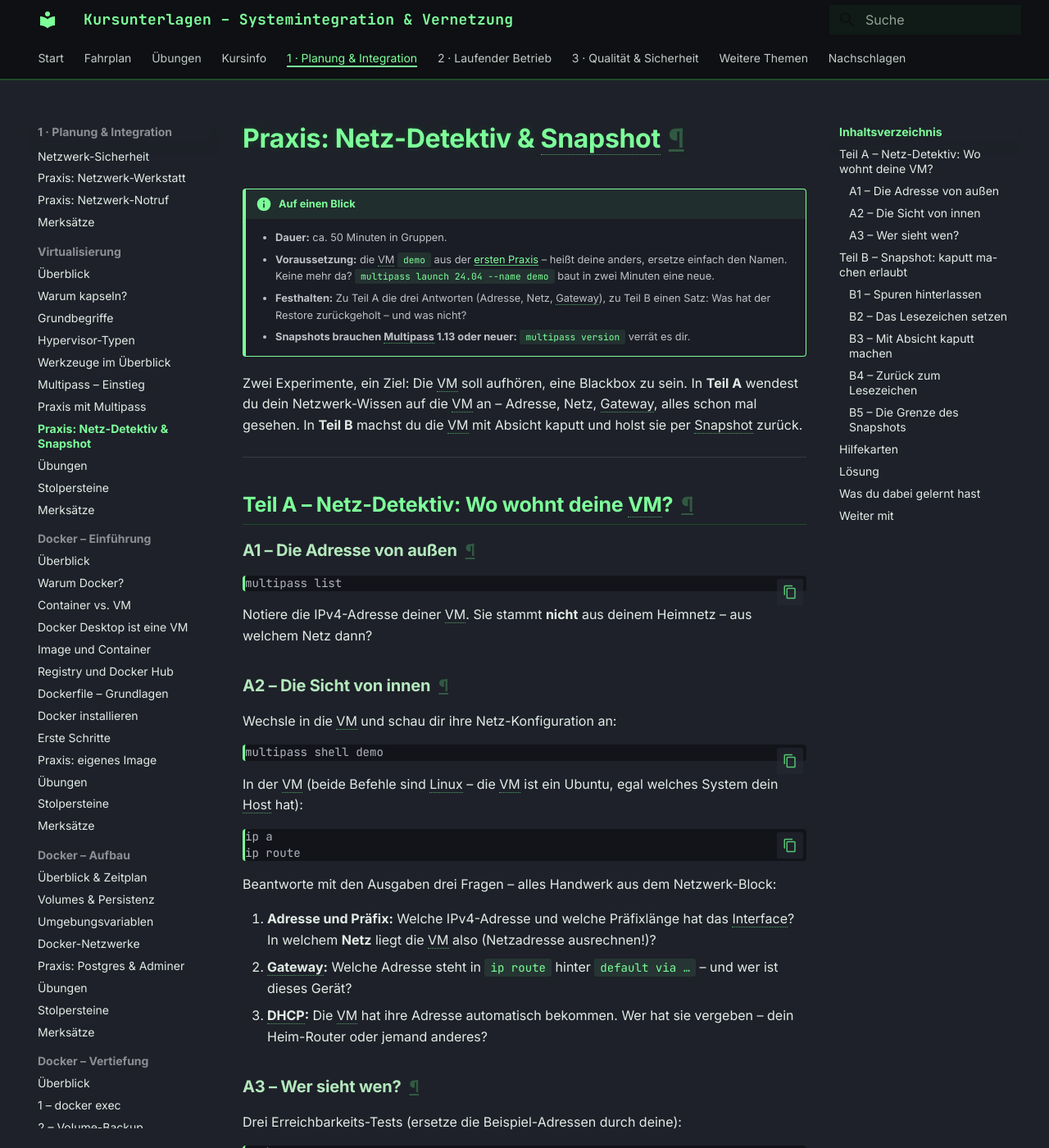
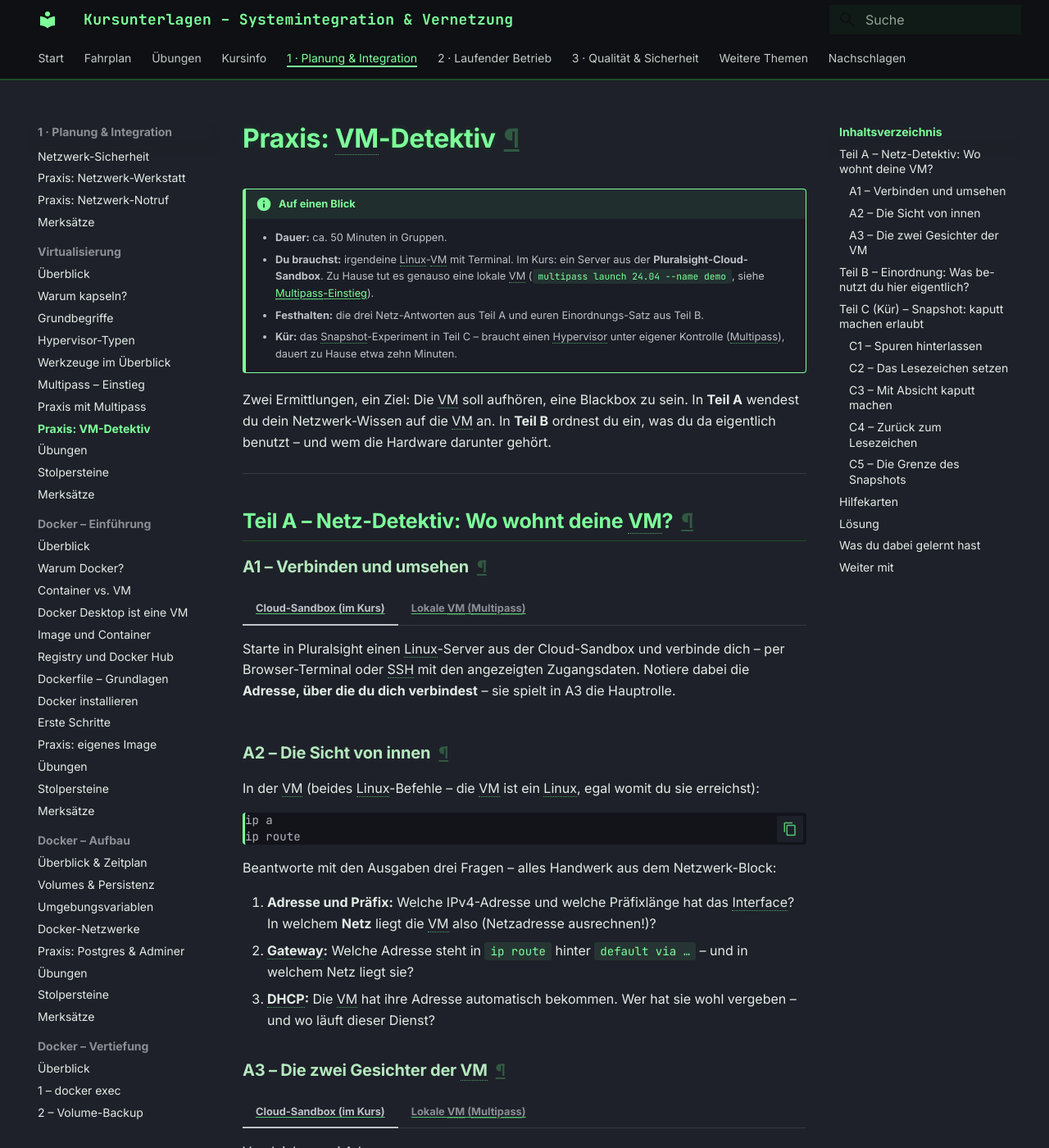
Before and after one commit to JacobMenge/kurs-unterlagen, an MkDocs documentation site: the page built from docs/virtualisierung/praxis-vm-experimente.md, in a window 1280 px wide and 1400 px high. Shown: the whole window at 82% size. Built offline with MkDocs 1.6.1 and Material for MkDocs 9.7.7, drawn with Linux system fonts in a browser that asks for light colours; some of the changed text lies outside the part shown.

Commit message:
virtualisierung + docker folien

````diff
--- a/docs/virtualisierung/praxis-vm-experimente.md
+++ b/docs/virtualisierung/praxis-vm-experimente.md
@@ -1,39 +1,40 @@
 ---
-title: "Praxis: Netz-Detektiv & Snapshot"
-description: "Gruppenübung mit Multipass: das Netz der eigenen VM mit Netzwerk-Wissen entschlüsseln, dann die VM per Snapshot absichern, mit Absicht kaputt machen und in Sekunden wiederherstellen."
+title: "Praxis: VM-Detektiv"
+description: "Gruppenübung: das Netz einer echten VM mit Netzwerk-Wissen entschlüsseln und einordnen, auf wessen Hardware sie eigentlich läuft – wahlweise auf einer Cloud-Sandbox oder einer lokalen VM. Mit Snapshot-Experiment als Kür."
 ---
 
-# Praxis: Netz-Detektiv & Snapshot
+# Praxis: VM-Detektiv
 
 !!! info "Auf einen Blick"
     - **Dauer:** ca. 50 Minuten in Gruppen.
-    - **Voraussetzung:** die VM `demo` aus der [ersten Praxis](praxis-multipass.md) – heißt deine anders, ersetze einfach den Namen. Keine mehr da? `multipass launch 24.04 --name demo` baut in zwei Minuten eine neue.
-    - **Festhalten:** Zu Teil A die drei Antworten (Adresse, Netz, Gateway), zu Teil B einen Satz: Was hat der Restore zurückgeholt – und was nicht?
-    - **Snapshots brauchen Multipass 1.13 oder neuer:** `multipass version` verrät es dir.
+    - **Du brauchst:** irgendeine Linux-VM mit Terminal. Im Kurs: ein Server aus der **Pluralsight-Cloud-Sandbox**. Zu Hause tut es genauso eine lokale VM (`multipass launch 24.04 --name demo`, siehe [Multipass-Einstieg](multipass-einstieg.md)).
+    - **Festhalten:** die drei Netz-Antworten aus Teil A und euren Einordnungs-Satz aus Teil B.
+    - **Kür:** das Snapshot-Experiment in Teil C – braucht einen Hypervisor unter eigener Kontrolle (Multipass), dauert zu Hause etwa zehn Minuten.
 
-Zwei Experimente, ein Ziel: Die VM soll aufhören, eine Blackbox zu sein. In **Teil A** wendest du dein Netzwerk-Wissen auf die VM an – Adresse, Netz, Gateway, alles schon mal gesehen. In **Teil B** machst du die VM mit Absicht kaputt und holst sie per Snapshot zurück.
+Zwei Ermittlungen, ein Ziel: Die VM soll aufhören, eine Blackbox zu sein. In **Teil A** wendest du dein Netzwerk-Wissen auf die VM an. In **Teil B** ordnest du ein, was du da eigentlich benutzt – und wem die Hardware darunter gehört.
 
 ---
 
 ## Teil A – Netz-Detektiv: Wo wohnt deine VM?
 
-### A1 – Die Adresse von außen
+### A1 – Verbinden und umsehen
 
-```text
-multipass list
-```
+=== "Cloud-Sandbox (im Kurs)"
 
-Notiere die IPv4-Adresse deiner VM. Sie stammt **nicht** aus deinem Heimnetz – aus welchem Netz dann?
+    Starte in Pluralsight einen Linux-Server aus der Cloud-Sandbox und verbinde dich – per Browser-Terminal oder SSH mit den angezeigten Zugangsdaten. Notiere dabei die **Adresse, über die du dich verbindest** – sie spielt in A3 die Hauptrolle.
+
+=== "Lokale VM (Multipass)"
+
+    ```text
+    multipass launch 24.04 --name demo
+    multipass shell demo
+    ```
+
+    Die Adresse deiner VM zeigt dir vorab `multipass list`.
 
 ### A2 – Die Sicht von innen
 
-Wechsle in die VM und schau dir ihre Netz-Konfiguration an:
-
-```text
-multipass shell demo
-```
-
-In der VM (beide Befehle sind Linux – die VM ist ein Ubuntu, egal welches System dein Host hat):
+In der VM (beides Linux-Befehle – die VM ist ein Linux, egal womit du sie erreichst):
 
 ```text
 ip a
@@ -43,33 +44,59 @@ ip route
 Beantworte mit den Ausgaben drei Fragen – alles Handwerk aus dem Netzwerk-Block:
 
 1. **Adresse und Präfix:** Welche IPv4-Adresse und welche Präfixlänge hat das Interface? In welchem **Netz** liegt die VM also (Netzadresse ausrechnen!)?
-2. **Gateway:** Welche Adresse steht in `ip route` hinter `default via …` – und wer ist dieses Gerät?
-3. **DHCP:** Die VM hat ihre Adresse automatisch bekommen. Wer hat sie vergeben – dein Heim-Router oder jemand anderes?
+2. **Gateway:** Welche Adresse steht in `ip route` hinter `default via …` – und in welchem Netz liegt sie?
+3. **DHCP:** Die VM hat ihre Adresse automatisch bekommen. Wer hat sie wohl vergeben – und wo läuft dieser Dienst?
 
-### A3 – Wer sieht wen?
+### A3 – Die zwei Gesichter der VM
 
-Drei Erreichbarkeits-Tests (ersetze die Beispiel-Adressen durch deine):
+=== "Cloud-Sandbox (im Kurs)"
 
-```text
-# 1) In der VM: Kommt sie ins Internet?
-ping -c 3 9.9.9.9
+    Vergleiche zwei Adressen:
 
-# 2) In der VM: Erreicht sie dein Gateway?
-ping -c 3 <deine default-via-Adresse>
+    - die Adresse aus `ip a` (innen),
+    - die Adresse, über die du dich **verbunden** hast (außen, aus den Sandbox-Zugangsdaten).
 
-# 3) Auf dem HOST (neues Terminal, nicht in der VM): Erreichst du die VM?
-ping <IPv4-Adresse der VM>
-```
+    Sie sind verschieden – warum funktioniert die Verbindung trotzdem? Welcher Mechanismus aus dem Netzwerk-Block steckt dahinter, und wo sitzt er?
 
-Und die Detektiv-Frage zum Schluss: Könnte jemand **anderes** aus deinem Heimnetz (Handy, zweiter Laptop) deine VM anpingen? Warum (nicht)?
+=== "Lokale VM (Multipass)"
+
+    Drei Erreichbarkeits-Tests (Adressen durch deine ersetzen):
+
+    ```text
+    # 1) In der VM: Kommt sie ins Internet?
+    ping -c 3 9.9.9.9
+
+    # 2) In der VM: Erreicht sie ihr Gateway?
+    ping -c 3 <deine default-via-Adresse>
+
+    # 3) Auf dem HOST (neues Terminal): Erreichst du die VM?
+    ping <IPv4-Adresse der VM>
+    ```
+
+    Und die Detektiv-Frage: Könnte dein Handy im selben WLAN die VM anpingen? Warum (nicht)?
 
 ---
 
-## Teil B – Snapshot: kaputt machen erlaubt
+## Teil B – Einordnung: Was benutzt du hier eigentlich?
 
-### B1 – Spuren hinterlassen
+Diskutiert in der Gruppe und schreibt einen Satz auf:
 
-In der VM etwas anlegen, das nachher als Beweis dient:
+1. **Wessen Hardware?** Auf welchem physischen Rechner läuft eure VM – und wo steht der ungefähr?
+2. **Welcher Hypervisor-Typ?** Typ 1 oder Typ 2 – und woran macht ihr das fest?
+3. **Was habt ihr gemietet?** Das Blech, den Hypervisor oder nur den Gast?
+
+> Formuliert es als einen Satz nach dem Muster: „Unsere VM ist ein Gast auf …, der Hypervisor ist Typ …, und uns gehört davon …"
+
+---
+
+## Teil C (Kür) – Snapshot: kaputt machen erlaubt
+
+!!! note "Braucht Multipass"
+    In der Cloud-Sandbox kannst du keine Snapshots ziehen – dafür brauchst du einen Hypervisor unter eigener Kontrolle. Zu Hause mit Multipass dauert das Experiment etwa zehn Minuten. Snapshots gibt es ab **Multipass 1.13** (`multipass version`).
+
+### C1 – Spuren hinterlassen
+
+In der VM (`multipass shell demo`):
 
 ```text
 echo "wichtige arbeit" > ~/beweis.txt
@@ -78,7 +105,7 @@ sudo apt-get install -y cowsay
 exit
 ```
 
-### B2 – Das Lesezeichen setzen
+### C2 – Das Lesezeichen setzen
 
 Snapshots gehen nur bei **gestoppter** VM:
 
@@ -88,9 +115,7 @@ multipass snapshot demo --name sauber
 multipass list --snapshots
 ```
 
-### B3 – Mit Absicht kaputt machen
-
-VM starten und Schaden anrichten:
+### C3 – Mit Absicht kaputt machen
 
 ```text
 multipass start demo
@@ -108,7 +133,7 @@ exit
 
 Spätestens die gelöschte `/etc/hosts` wäre im Alltag ein echtes Problem – genau richtig für unser Experiment.
 
-### B4 – Zurück zum Lesezeichen
+### C4 – Zurück zum Lesezeichen
 
 ```text
 multipass stop demo
@@ -117,11 +142,9 @@ multipass start demo
 multipass shell demo
 ```
 
-Prüfe in der VM: Ist `~/beweis.txt` wieder da? Funktioniert `/usr/games/cowsay "wieder da"`? Existiert `/etc/hosts`?
+Prüfe: Ist `~/beweis.txt` wieder da? Funktioniert `/usr/games/cowsay "wieder da"`? Existiert `/etc/hosts`?
 
-### B5 – Die Grenze des Snapshots
-
-Diskutiert in der Gruppe und schreibt einen Satz auf:
+### C5 – Die Grenze des Snapshots
 
 > Der Snapshot liegt auf derselben Platte wie die VM. Gegen welche Sorte Probleme hilft er – und gegen welche **nicht**?
 
@@ -130,35 +153,41 @@ Diskutiert in der Gruppe und schreibt einen Satz auf:
 ## Hilfekarten
 
 ??? info "Hinweis zu Teil A"
-    `ip a` zeigt die Adresse mit Präfix (z. B. `/24`) – Netzadresse rechnen wie im Subnetting geübt. Das `default via …` aus `ip route` ist das Gateway der VM: Es liegt im selben Netz wie die VM selbst – also **nicht** dein Heim-Router. Wer bleibt dann als Vermieter des Netzes übrig? (Siehe [DHCP](../netzwerke/dhcp.md) und [Segmentierung/NAT](../netzwerke/segmentierung-und-vpn.md).)
+    `ip a` zeigt die Adresse mit Präfix (z. B. `/24`) – Netzadresse rechnen wie im Subnetting geübt. Das `default via …` aus `ip route` liegt im selben Netz wie die VM. Zwei verschiedene Adressen innen und außen, und trotzdem kommt alles an? Der Übersetzer dazwischen war ein eigenes Thema im Netzwerk-Block. (Siehe [DHCP](../netzwerke/dhcp.md) und [Segmentierung/NAT](../netzwerke/segmentierung-und-vpn.md).)
 
 ??? info "Hinweis zu Teil B"
-    `multipass snapshot` verlangt eine **gestoppte** VM – erst `multipass stop`. Beim `restore` fragt Multipass nach Bestätigung; mit `--destructive` überspringst du die Nachfrage. Wenn `cowsay` nach dem Restore fehlt, prüfe: Hast du den Snapshot **nach** der Installation angelegt?
+    Konntet ihr die Hardware anfassen? Habt ihr ein Betriebssystem unter dem Hypervisor gesehen? Und: Über die [Hypervisor-Typen](hypervisor-typen.md) verrät die Antwort auf „Wo steht das Blech?" fast alles.
+
+??? info "Hinweis zu Teil C"
+    `multipass snapshot` verlangt eine **gestoppte** VM – erst `multipass stop`. Beim `restore` fragt Multipass nach Bestätigung; mit `--destructive` überspringst du die Nachfrage. Wenn `cowsay` nach dem Restore fehlt: Hast du den Snapshot **nach** der Installation angelegt?
 
 ---
 
 ## Lösung
 
 !!! danger "Stopp"
-    Erst aufklappen, wenn eure Antworten aus Teil A und der Satz aus B5 stehen.
+    Erst aufklappen, wenn eure Antworten aus Teil A und der Satz aus Teil B stehen.
 
 ??? success "Lösung Teil A – das VM-Netz"
-    - Die VM wohnt in einem **privaten NAT-Netz, das der Host selbst aufspannt** (bei Multipass je nach System z. B. `10.x.x.x/24` oder `192.168.64.0/24`). Netzadresse: Adresse + Präfix, gerechnet wie immer.
-    - Das **Gateway ist der Host** – dein eigener Rechner spielt für die VM den Router, inklusive NAT nach draußen.
-    - Die **Adresse vergibt ein kleiner DHCP-Dienst des Hypervisors/Multipass** auf dem Host – nicht dein Heim-Router. Der sieht die VM nie.
-    - Erreichbarkeit: VM → Internet **ja** (über das NAT des Hosts) · Host → VM **ja** (der Host hängt selbst am VM-Netz) · andere Geräte im Heimnetz → VM **nein**, die VM ist hinter dem NAT unsichtbar. Genau das Bild von der Folie: NAT-Modus.
+    - Die VM wohnt in einem **privaten Netz** (typisch `10.x.x.x` oder `172.x`/`192.168.x` – Cloud-Anbieter wie Multipass nutzen dieselben privaten Bereiche aus dem Netzwerk-Block). Netzadresse: Adresse + Präfix, gerechnet wie immer.
+    - Das **Gateway** liegt im selben Netz wie die VM – in der Cloud ist es der Ausgang des virtuellen Anbieter-Netzes, lokal spielt der eigene Host den Router.
+    - Die **Adresse vergibt ein DHCP-Dienst der Virtualisierungs-Umgebung** – in der Cloud der des Anbieters, lokal der von Multipass/Hypervisor. Der Heim-Router sieht davon nichts.
+    - **Die zwei Gesichter (Cloud):** Innen eine private Adresse, verbunden habt ihr euch über eine öffentliche – dazwischen sitzt **NAT bzw. die 1:1-Zuordnung des Anbieters**. Genau das NAT-Prinzip vom Adressierungs-Abend, nur bei Amazon & Co. statt zu Hause. **(Lokal:** VM→Internet ja, Host→VM ja, Handy→VM nein – die VM ist hinter dem NAT des Hosts unsichtbar.)
 
-??? success "Lösung Teil B – was der Snapshot kann"
-    - Der Restore holt **den kompletten Zustand zum Snapshot-Zeitpunkt** zurück: `beweis.txt`, `cowsay` und `/etc/hosts` sind wieder da. Alles, was **nach** dem Snapshot passiert ist, ist weg – auch das ist wichtig zu wissen.
-    - **B5:** Der Snapshot hilft gegen **kaputte Software-Zustände** (Fehlkonfiguration, missglücktes Update, gelöschte Dateien). Er hilft **nicht** gegen den Verlust der Platte oder des Rechners – dafür braucht es ein **Backup an einem anderen Ort**. Merksatz: **Snapshot = Lesezeichen, Backup = Kopie woanders.**
+??? success "Lösung Teil B – die Einordnung"
+    Ein möglicher Satz: „Unsere VM ist ein **Gast auf einem Server im Rechenzentrum des Cloud-Anbieters**, der Hypervisor ist **Typ 1** (direkt auf dem Blech, dafür gebaut, ständig fremde Gäste zu tragen) – und uns gehört davon **nur der Gast**: gemietete CPU-Zeit, RAM und Platte, minutenweise." Das Blech seht ihr nie – genau das ist das Geschäftsmodell „Cloud".
+
+??? success "Lösung Teil C – was der Snapshot kann"
+    - Der Restore holt **den kompletten Zustand zum Snapshot-Zeitpunkt** zurück: `beweis.txt`, `cowsay` und `/etc/hosts` sind wieder da. Alles **nach** dem Snapshot ist weg – auch das gehört zur Wahrheit.
+    - **C5:** Der Snapshot hilft gegen **kaputte Software-Zustände** (Fehlkonfiguration, missglücktes Update, gelöschte Dateien). Er hilft **nicht** gegen den Verlust von Platte oder Rechner – dafür braucht es ein **Backup an einem anderen Ort**. Merksatz: **Snapshot = Lesezeichen, Backup = Kopie woanders.**
 
 ---
 
 ## Was du dabei gelernt hast
 
-- Eine VM ist Netzwerktechnik zum Anfassen: privates Netz, NAT, DHCP und Gateway – alles steckt in deinem eigenen Rechner.
-- Snapshots machen Experimente billig: Lesezeichen setzen, mutig sein, zurückspringen.
-- Und die Grenze: Ein Snapshot ist kein Backup. Wer beides verwechselt, merkt es am schlechtesten Tag.
+- Eine VM ist Netzwerktechnik zum Anfassen: privates Netz, NAT, DHCP und Gateway stecken in jeder Virtualisierungs-Umgebung – vom Laptop bis zur Cloud.
+- „Cloud-Server" heißt fast immer: ein Gast auf einem Typ-1-Hypervisor, den du nie siehst.
+- Snapshots machen Experimente billig – aber sie sind ein Lesezeichen, kein Backup.
 
 ## Weiter mit
 
````
Also changed, not shown: docs/kurs/fortschritt.md (+3 -3 lines), docs/uebungen.md (+1 -1 lines), docs/virtualisierung/.pages, 3 other files.
